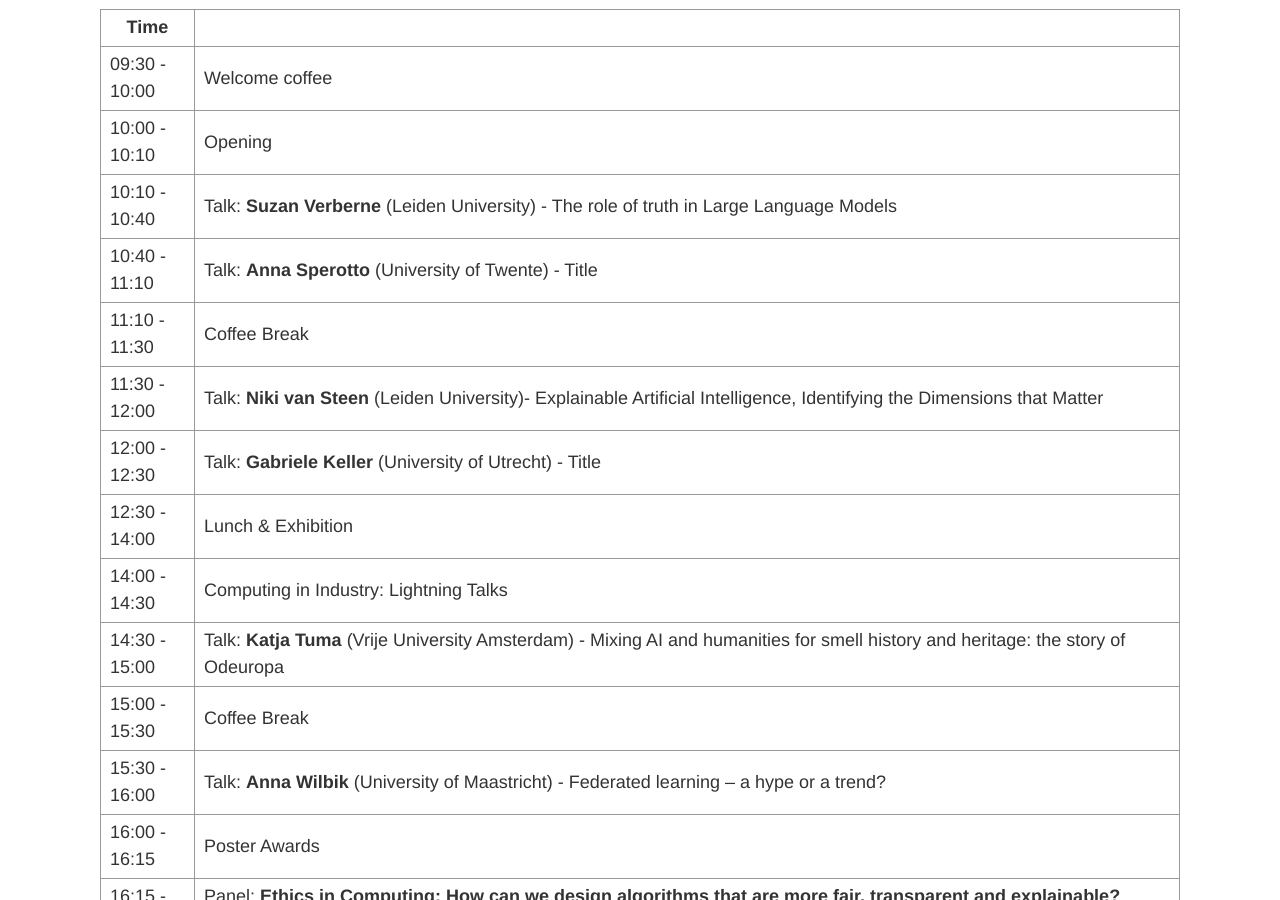
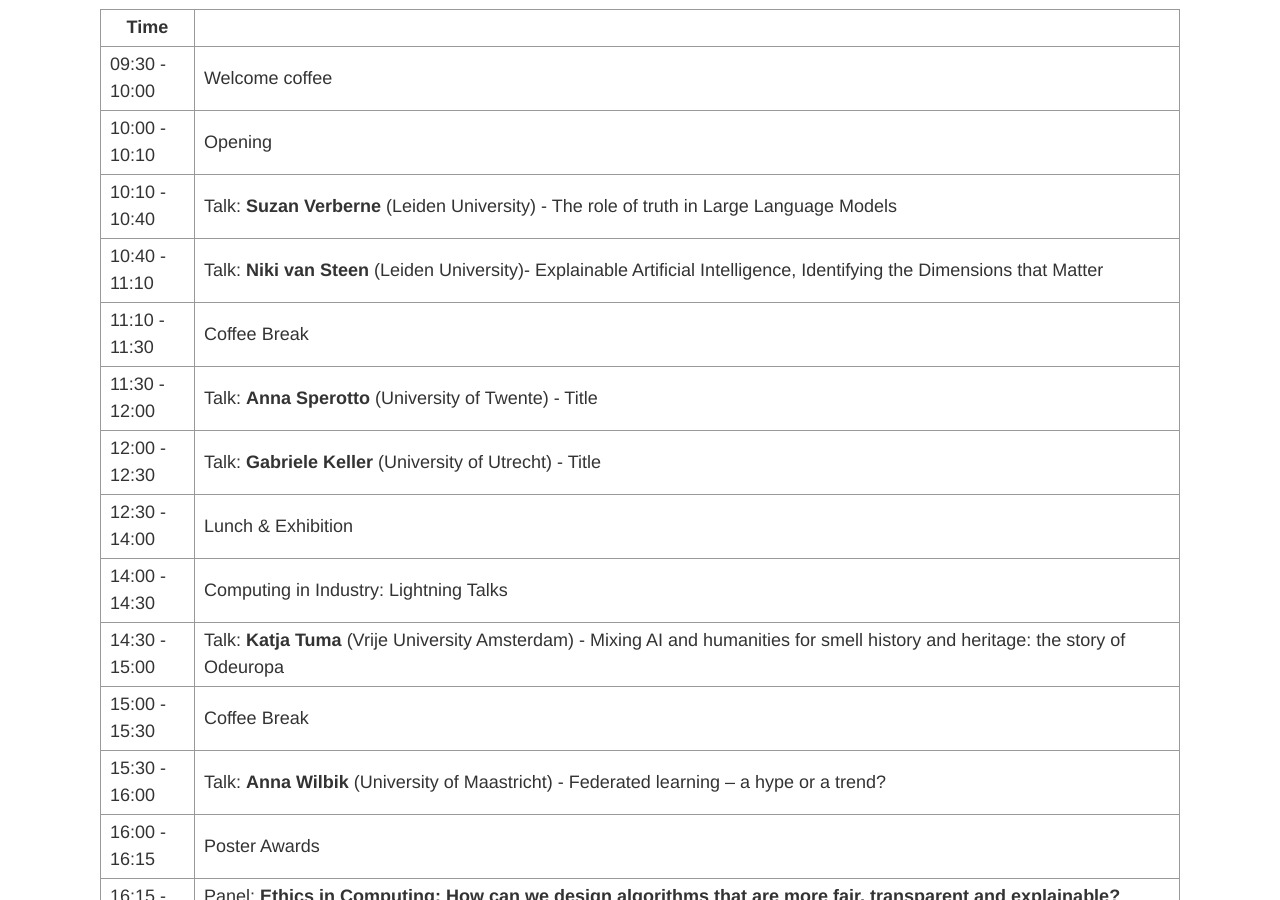
Before and after one commit to alice-and-eve/2024, a Jekyll site: the page built from index.md, in a window 1280 px wide and 900 px high, scrolled down 1165 px. Built offline with Jekyll 4.4.1, drawn with Linux system fonts in a browser that asks for light colours.

```diff
--- a/index.md
+++ b/index.md
@@ -42,9 +42,9 @@ The registration is free and includes coffee breaks, lunch and drinks. We welcom
 | 09:30 - 10:00  | Welcome coffee |
 | 10:00 - 10:10  | Opening |
 | 10:10 - 10:40  | Talk: **Suzan Verberne** (Leiden University) - The role of truth in Large Language Models |
-| 10:40 - 11:10  | Talk: **Anna Sperotto** (University of Twente) - Title |
+| 10:40 - 11:10  | Talk: **Niki van Steen** (Leiden University)- Explainable Artificial Intelligence, Identifying the Dimensions that Matter |
 | 11:10 - 11:30  | Coffee Break |
-| 11:30 - 12:00  | Talk: **Niki van Steen** (Leiden University)- Explainable Artificial Intelligence, Identifying the Dimensions that Matter |
+| 11:30 - 12:00  | Talk: **Anna Sperotto** (University of Twente) - Title |
 | 12:00 - 12:30  | Talk: **Gabriele Keller** (University of Utrecht) - Title |
 | 12:30 - 14:00  | Lunch & Exhibition |
 | 14:00 - 14:30  | Computing in Industry: Lightning Talks |
```
